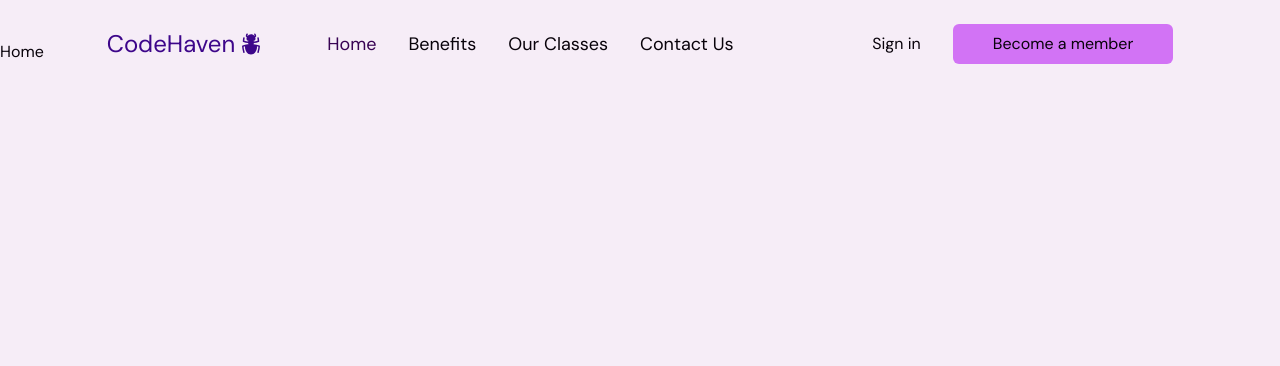
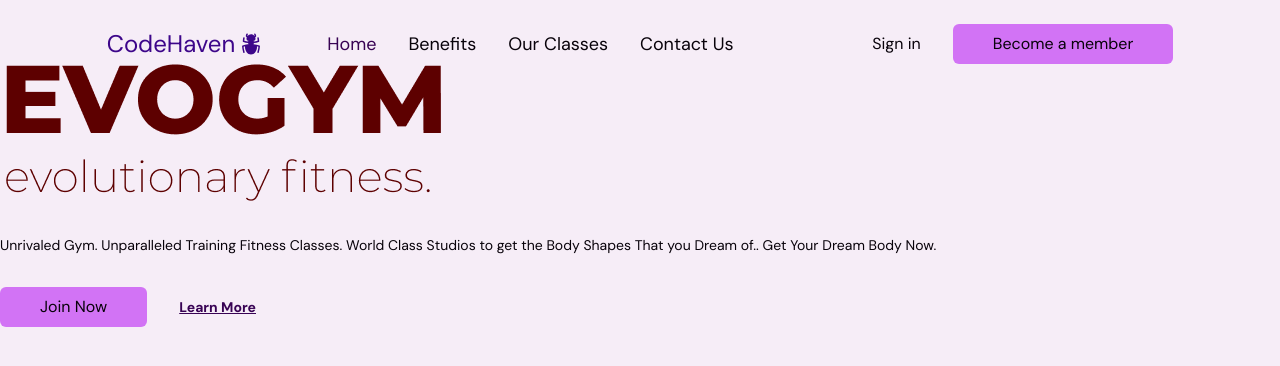
Before and after one commit to JohnKamaujk/CodeHaven, a React (Vite) app: page / in a window 1280 px wide. Shown: the top 366 px of the page. Built offline with nearby package versions, Linux system fonts and the light colour scheme.

Commit message:
:sparkles:feat:added layout to hero section

```diff
--- a/src/components/home/index.tsx
+++ b/src/components/home/index.tsx
@@ -18,7 +18,50 @@ const Home = ({ setSelectedPage }: Props) => {
 
   return (
     <section id="home" className="gap-16 bg-gray-20 py-10 md:h-full md:pb-0">
-      Home
+      {/* IMAGE AND MAIN HEADER */}
+      <motion.div>
+        {/* MAIN HEADER */}
+        <div>
+          {/* HEADINGS */}
+          <motion.div>
+            <div className="relative">
+              <div className="before:absolute before:-left-20 before:-top-20 before:z-[-1] md:before:content-evolvetext">
+                <img alt="home-page-text" src={HomePageText} />
+              </div>
+            </div>
+            <p className="mt-8 text-sm">
+              Unrivaled Gym. Unparalleled Training Fitness Classes. World Class
+              Studios to get the Body Shapes That you Dream of.. Get Your Dream
+              Body Now.
+            </p>
+          </motion.div>
+          {/* ACTIONS */}
+          <motion.div
+            className="mt-8 flex items-center gap-8"
+            initial="hidden"
+            whileInView="visible"
+            viewport={{ once: true, amount: 0.5 }}
+            transition={{ delay: 0.2, duration: 0.5 }}
+            variants={{
+              hidden: { opacity: 0, x: -50 },
+              visible: { opacity: 1, x: 0 },
+            }}
+          >
+            <ActionButton setSelectedPage={setSelectedPage}>
+              Join Now
+            </ActionButton>
+            <AnchorLink
+              className="text-sm font-bold text-primary-500 underline hover:text-secondary-500"
+              onClick={() => setSelectedPage(SelectedPage.ContactUs)}
+              href={`#${SelectedPage.ContactUs}`}
+            >
+              <p>Learn More</p>
+            </AnchorLink>
+          </motion.div>
+        </div>
+        {/* IMAGE */}
+        <div></div>
+      </motion.div>
     </section>
   );
 };
```
